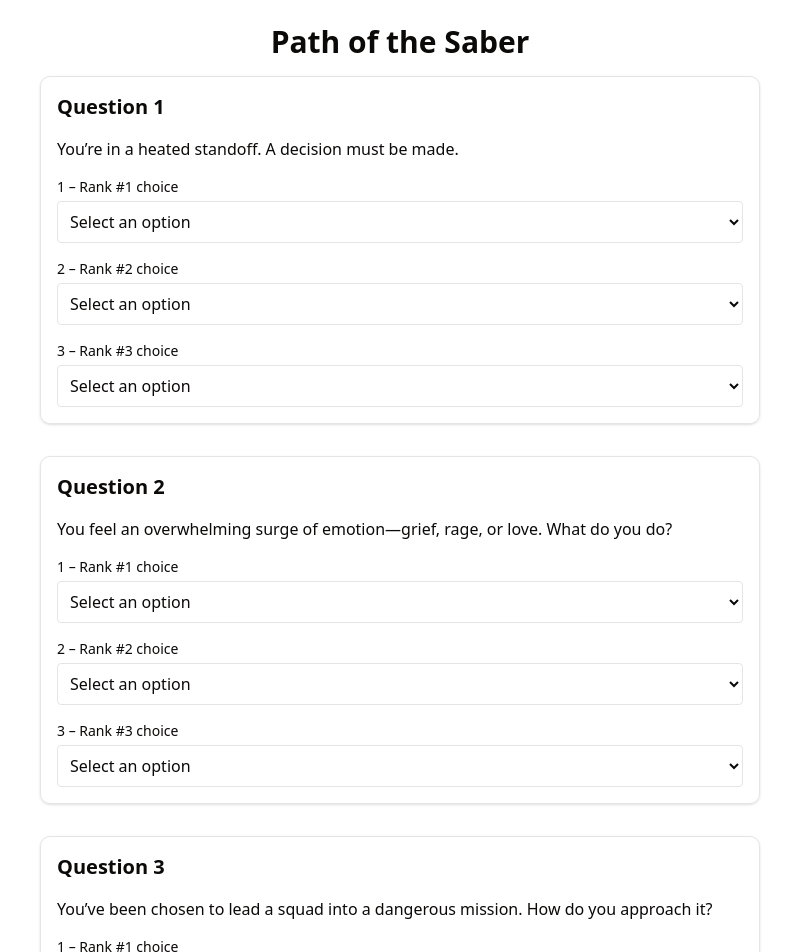
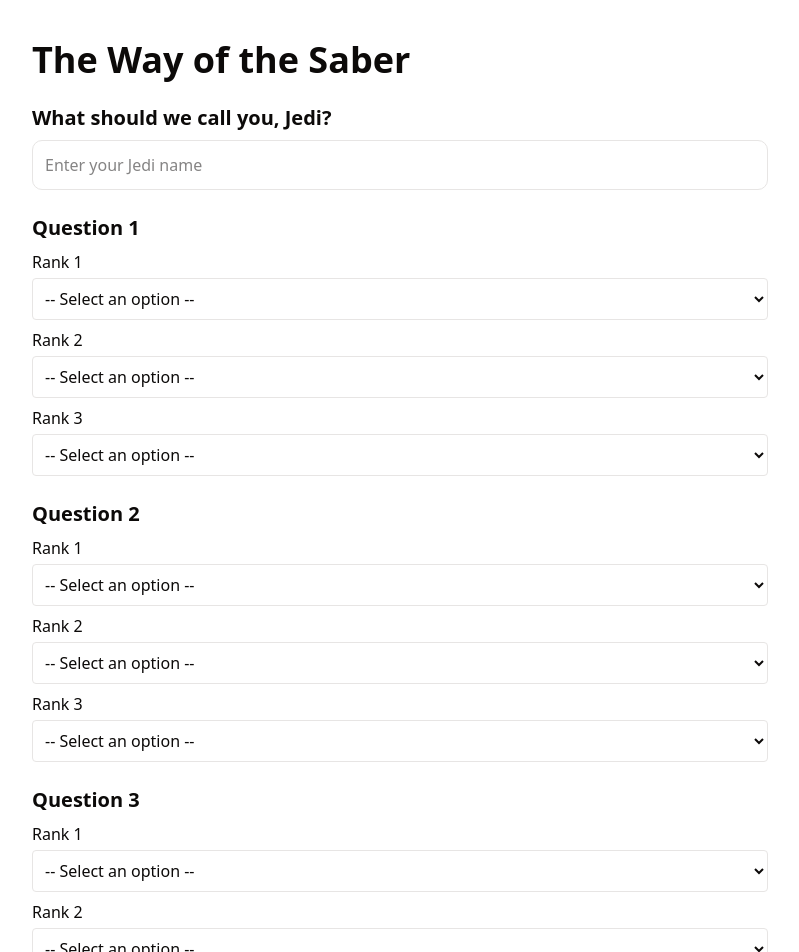
Before and after one commit to oplafont/saber-path, a Next.js app: page / in a window 1280 px wide. Shown: the top 952 px of the page, without its empty margins (240-1039 px from the left). Built offline with nearby package versions, Linux system fonts and the light colour scheme.

Commit message:
Integrated Jedi name input into homepage

```diff
--- a/app/page.tsx
+++ b/app/page.tsx
@@ -1,117 +1,119 @@
 'use client';
 
-import React, { useState } from 'react';
+import { useState } from "react";
 
-const QUESTIONS = [
-  {
-    id: 1,
-    prompt: "You’re in a heated standoff. A decision must be made.",
-    options: [
-      "Strike first—power and momentum win battles.",
-      "Observe, wait, and react with precision when the time is right.",
-      "Talk them down—violence is the last resort.",
-      "Distract them with wit or surprise, then exploit the opening."
-    ]
-  },
-  {
-    id: 2,
-    prompt: "You feel an overwhelming surge of emotion—grief, rage, or love. What do you do?",
-    options: [
-      "Channel it into strength—it’s fuel for my fire.",
-      "Acknowledge it but stay in control—emotion must serve me, not rule me.",
-      "Bury it and stay composed—it has no place in the moment.",
-      "Follow where it leads—it’s a compass, not a curse."
-    ]
-  },
-  {
-    id: 3,
-    prompt: "You’ve been chosen to lead a squad into a dangerous mission. How do you approach it?",
-    options: [
-      "I lead from the front—I won’t ask what I won’t do myself.",
-      "I delegate based on strength—I trust my people to do their jobs.",
-      "I work behind the scenes—guiding without being the focus.",
-      "I challenge the mission entirely—is this really the right move?"
-    ]
-  },
-  {
-    id: 4,
-    prompt: "You stumble upon a forbidden Force technique said to be dangerous and powerful.",
-    options: [
-      "I test it—knowledge is meant to be wielded.",
-      "I study it, but keep it secret—some truths are too unstable.",
-      "I destroy it—there are some paths that shouldn't be walked.",
-      "I bring it to others—we need to face it together."
-    ]
-  },
-  {
-    id: 5,
-    prompt: "You’re face-to-face with a rival who once betrayed you. You’ve won. What now?",
-    options: [
-      "End them—this is justice.",
-      "Let them live, but never trust them again.",
-      "Seek understanding—what really caused the betrayal?",
-      "Walk away—this fight doesn’t define me anymore."
-    ]
-  }
-];
+export default function HomePage() {
+  const [answers, setAnswers] = useState<string[][]>(
+    Array(5).fill(["", "", ""])
+  );
+  const [jediName, setJediName] = useState("");
+  const [result, setResult] = useState("");
+  const [loading, setLoading] = useState(false);
 
-export default function JediQuiz() {
-  const [responses, setResponses] = useState(
-    QUESTIONS.map(() => Array(3).fill(''))
-  );
-
-  const handleChange = (qIndex: number, rank: number, value: string) => {
-    const updated = [...responses];
-    updated[qIndex][rank] = value;
-    setResponses(updated);
+  const handleRankChange = (
+    questionIndex: number,
+    rankIndex: number,
+    value: string
+  ) => {
+    const newAnswers = [...answers];
+    newAnswers[questionIndex][rankIndex] = value;
+    setAnswers(newAnswers);
   };
-
-  const [loading, setLoading] = useState(false);
-  const [result, setResult] = useState('');
 
   const handleSubmit = async () => {
     setLoading(true);
+    setResult("");
     try {
-      const res = await fetch('/api/generate', {
-        method: 'POST',
+      const response = await fetch("/api/generate", {
+        method: "POST",
         headers: {
-          'Content-Type': 'application/json'
+          "Content-Type": "application/json",
         },
-        body: JSON.stringify({ answers: responses })
+        body: JSON.stringify({ answers, name: jediName }),
       });
 
-      const data = await res.json();
+      const data = await response.json();
+      if (response.ok) {
         setResult(data.result);
+      } else {
+        setResult("Failed to generate Jedi profile. Try again later.");
+      }
     } catch (error) {
-      console.error('Error fetching profile:', error);
-      setResult('Failed to generate Jedi profile. Try again later.');
+      setResult("An error occurred. Try again later.");
     } finally {
       setLoading(false);
     }
   };
 
+  const questions = [
+    [
+      "Strike first—power and momentum win battles.",
+      "Observe, wait, and react with precision when the time is right.",
+      "Talk them down—violence is the last resort.",
+      "Distract them with wit or surprise, then exploit the opening.",
+    ],
+    [
+      "Channel it into strength—it’s fuel for my fire.",
+      "Acknowledge it but stay in control—emotion must serve me, not rule me.",
+      "Bury it and stay composed—it has no place in the moment.",
+      "Follow where it leads—it’s a compass, not a curse.",
+    ],
+    [
+      "I lead from the front—I won’t ask what I won’t do myself.",
+      "I delegate based on strength—I trust my people to do their jobs.",
+      "I work behind the scenes—guiding without being the focus.",
+      "I challenge the mission entirely—is this really the right move?",
+    ],
+    [
+      "I test it—knowledge is meant to be wielded.",
+      "I study it, but keep it secret—some truths are too unstable.",
+      "I destroy it—there are some paths that shouldn't be walked.",
+      "I bring it to others—we need to face it together.",
+    ],
+    [
+      "End them—this is justice.",
+      "Let them live, but never trust them again.",
+      "Seek understanding—what really caused the betrayal?",
+      "Walk away—this fight doesn’t define me anymore.",
+    ],
+  ];
 
   return (
-    <div className="p-6 space-y-8 max-w-3xl mx-auto">
-      <h1 className="text-3xl font-bold text-center mb-4">Path of the Saber</h1>
-      {QUESTIONS.map((q, qIndex) => (
-        <div key={q.id} className="border rounded-lg p-4 space-y-4 shadow">
-          <h2 className="text-xl font-semibold">Question {q.id}</h2>
-          <p>{q.prompt}</p>
+    <div className="max-w-3xl mx-auto py-10 px-4">
+      <h1 className="text-4xl font-bold mb-6">The Way of the Saber</h1>
+
+      <div className="mb-6">
+        <label className="block text-xl font-semibold mb-2">
+          What should we call you, Jedi?
+        </label>
+        <input
+          type="text"
+          value={jediName}
+          onChange={(e) => setJediName(e.target.value)}
+          placeholder="Enter your Jedi name"
+          className="w-full p-3 rounded-lg border bg-background text-foreground focus:outline-none focus:ring"
+        />
+      </div>
+
+      {questions.map((choices, questionIndex) => (
+        <div key={questionIndex} className="mb-6">
+          <h2 className="text-xl font-semibold mb-2">Question {questionIndex + 1}</h2>
           {[0, 1, 2].map((rank) => (
-            <div key={rank}>
-              <label className="block text-sm font-medium mb-1">
-                {rank + 1} – Rank #{rank + 1} choice
+            <div key={rank} className="mb-2">
+              <label className="block mb-1">
+                Rank {rank + 1}
               </label>
               <select
+                value={answers[questionIndex][rank]}
+                onChange={(e) =>
+                  handleRankChange(questionIndex, rank, e.target.value)
+                }
                 className="w-full p-2 rounded border"
-                value={responses[qIndex][rank]}
-                onChange={(e) => handleChange(qIndex, rank, e.target.value)}
               >
-                <option value="">Select an option</option>
-                {q.options.map((opt, i) => (
-                  <option key={i} value={opt} disabled={responses[qIndex].includes(opt)}>
-                    {opt}
+                <option value="">-- Select an option --</option>
+                {choices.map((choice, idx) => (
+                  <option key={idx} value={choice}>
+                    {choice}
                   </option>
                 ))}
               </select>
@@ -120,27 +122,20 @@
         </div>
       ))}
 
-      <div className="text-center">
       <button
         onClick={handleSubmit}
-          className="mt-6 px-6 py-3 text-lg font-semibold bg-black text-white rounded hover:bg-gray-800"
+        disabled={loading}
+        className="bg-blue-600 text-white px-6 py-3 rounded-lg hover:bg-blue-700 transition"
       >
-          Reveal My Saber Path
+        {loading ? "Revealing..." : "Reveal My Saber Path"}
       </button>
-        {loading && (
-  <p className="text-center mt-4 text-lg font-medium text-yellow-500">
-    Reading the Flow… Forging your legacy...
-  </p>
-)}
 
       {result && (
-  <div className="mt-10 border p-6 rounded bg-black text-white space-y-4">
-    <h2 className="text-2xl font-bold text-center text-lime-400">Your Jedi Profile</h2>
-    <pre className="whitespace-pre-wrap text-lg">{result}</pre>
+        <div className="mt-10 p-6 bg-gray-100 rounded-lg whitespace-pre-wrap">
+          <h2 className="text-2xl font-bold mb-4">Your Jedi Profile</h2>
+          <p>{result}</p>
         </div>
       )}
-
-      </div>
     </div>
   );
 }
```
Lines whose indentation alone changed are shown as unchanged.
